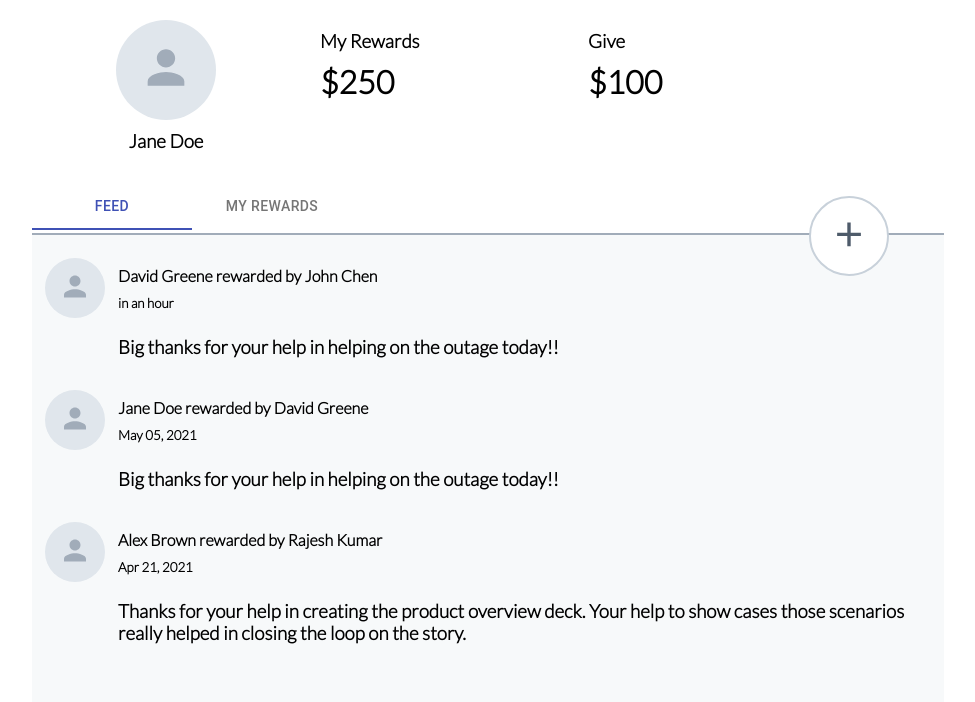
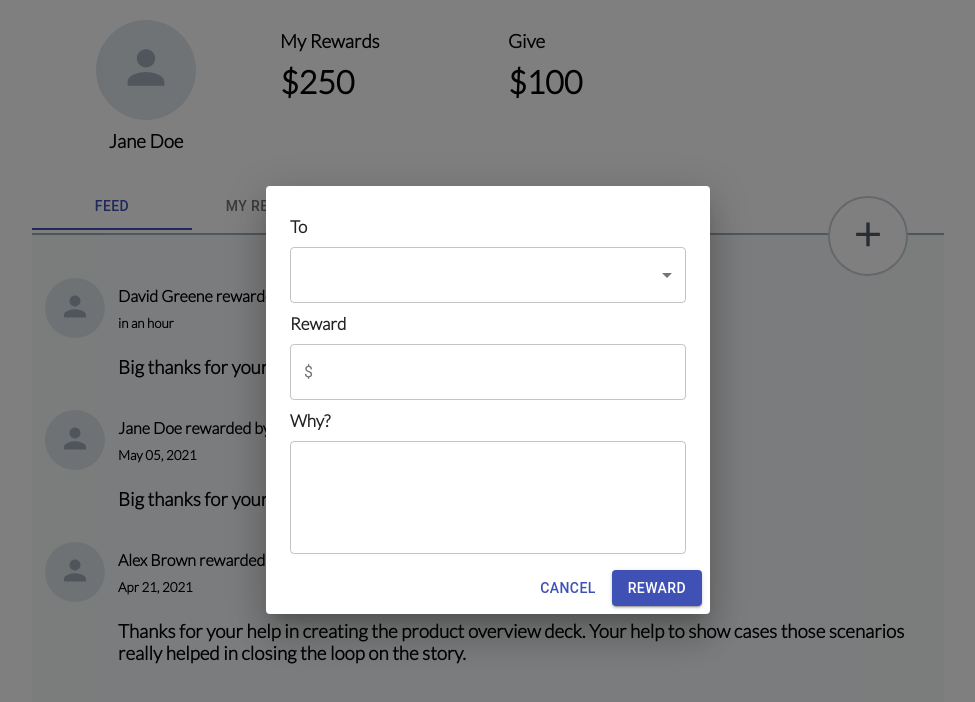
Before and after one commit to VladaGaravaya/PeerRewards, a React (Create React App) app: page / in a window 1280 px wide. Both pictures are taken after a click on the button 1001 px from the left and 236 px from the top of the page. Shown: the top 702 px of the page, without its empty margins (152-1127 px from the left). Built offline with nearby package versions, Linux system fonts and the light colour scheme.

Commit message:
add modal

```diff
--- a/src/App.tsx
+++ b/src/App.tsx
@@ -3,10 +3,18 @@ import React from 'react';
 import { FeedAndMyRewards, UserInfo } from './components';
 
 function App() {
+  const [myRewards, setMyRewards] = React.useState<number>(250);
+  const [give, setGive] = React.useState<number>(100);
+
+  const changeUserReward = (cost: number) => {
+    setMyRewards(myRewards - cost);
+    setGive(give + cost);
+  };
+
   return (
     <Container maxWidth="md">
-      <UserInfo myRewards={250} give={100} />
-      <FeedAndMyRewards />
+      <UserInfo myRewards={myRewards} give={give} />
+      <FeedAndMyRewards myRewards={myRewards} changeUserReward={changeUserReward}/>
     </Container>
   );
 }
--- a/src/components/FeedAndMyRewards/index.tsx
+++ b/src/components/FeedAndMyRewards/index.tsx
@@ -1,6 +1,6 @@
-import React, { useEffect } from "react";
+import React from "react";
 import { makeStyles, Tab, Tabs } from "@material-ui/core";
-import { RewardItem } from "..";
+import { NewRewardModal, RewardItem } from "..";
 import { RewardInfo } from "../../models/RewardInfo";
 import { FEEDS } from "../../contants";
 import { getFilteredFeedsByDate, getFilteredFeedsByUser } from "../../helper";
@@ -12,10 +12,11 @@ const useStyles = makeStyles({
     },
     feedWrapp: {
         width: "100%",
-        minHeight: "calc(100vh - 255px)",
+        boxSizing: "border-box",
+        minHeight: "calc(100vh - 295px)",
         backgroundColor: "#f7f9fa",
         borderTop: "2px solid #a1acb9",
-        padding: "10px 0",
+        padding: "30px 0",
         marginTop: 3,
     },
     plusButton: {
@@ -25,8 +26,12 @@ const useStyles = makeStyles({
         height: 80,
         border: "2px solid #c8d1da",
         backgroundColor: "#ffffff",
-        right: 55,
+        right: "4%",
         top: 14,
+
+        '&:hover': {
+            cursor: "pointer",
+        }
     },
     plusIcon: {
         color: "#4e5b6a",
@@ -35,16 +40,35 @@ const useStyles = makeStyles({
     },
 });
 
-const FeedAndMyRewards = () => {
+interface FeedAndMyRewardsProps {
+    myRewards: number;
+    changeUserReward: (cost: number) => void;
+}
+
+const FeedAndMyRewards = ({ myRewards, changeUserReward }: FeedAndMyRewardsProps) => {
     const classes = useStyles();
 
     const [tabNum, setTabNum] = React.useState(0);
+    const [openModal, setOpenModal] = React.useState(false);
+    const [currentFeeds, setCurrentFeeds] = React.useState<RewardInfo[]>(() => getFilteredFeedsByDate(FEEDS));
 
     const handleChange = (_event: any, newValue: number) => {
         setTabNum(newValue);
     };
 
-    const filteredFeeds = tabNum === 0 ? getFilteredFeedsByDate(FEEDS) : getFilteredFeedsByDate(getFilteredFeedsByUser(FEEDS, 'Jane Doe'));
+    const onClickOpenModal = () => setOpenModal(true);
+
+    const onCloseModal = () => setOpenModal(false);
+
+    const onAddReward = (item: RewardInfo) => {
+        setCurrentFeeds(getFilteredFeedsByDate([...currentFeeds, item]));
+        changeUserReward(item.cost!);
+        onCloseModal();
+    };
+
+    const filteredFeeds = tabNum === 0
+        ? currentFeeds
+        : getFilteredFeedsByUser(currentFeeds, 'Jane Doe');
 
     return (
         <div className={classes.feedsAndRewardsWrapp}>
@@ -57,10 +81,21 @@ const FeedAndMyRewards = () => {
                 <Tab label="Feed" />
                 <Tab label="My Rewards" />
             </Tabs>
-            <button className={classes.plusButton}><AddSharpIcon className={classes.plusIcon}/></button>
+            <button
+                className={classes.plusButton}
+                onClick={onClickOpenModal}
+            >
+                <AddSharpIcon className={classes.plusIcon}/>
+            </button>
             <div className={classes.feedWrapp}>
                 {filteredFeeds.map((reward: RewardInfo) => <RewardItem key={reward.id} reward={reward} />)}
             </div>
+            <NewRewardModal
+                open={openModal}
+                myRewards={myRewards}
+                onClose={onCloseModal}
+                onReward={onAddReward}
+            />
         </div>
     );
 };
--- /dev/null
+++ b/src/components/NewRewardModal/index.tsx
@@ -0,0 +1,120 @@
+import React from 'react';
+import Button from '@material-ui/core/Button';
+import Dialog from '@material-ui/core/Dialog';
+import DialogActions from '@material-ui/core/DialogActions';
+import DialogContent from '@material-ui/core/DialogContent';
+import { RewardInfo } from '../../models/RewardInfo';
+import { FormControl, FormHelperText, InputAdornment, makeStyles, MenuItem, OutlinedInput, TextField } from '@material-ui/core';
+import { USERS } from '../../contants';
+
+const useStyles = makeStyles({
+    label: {
+        fontWeight: 600,
+        fontSize: 17,
+        margin: "10px 0",
+    },
+});
+
+interface NewRewardModalProps {
+    open: boolean;
+    myRewards: number;
+    onClose: () => void;
+    onReward: (item: RewardInfo) => void;
+}
+
+const NewRewardModal = ({
+    open,
+    myRewards,
+    onClose,
+    onReward,
+}: NewRewardModalProps) => {
+    const classes = useStyles();
+
+    const [userTo, setUserTo] = React.useState<string>();
+    const [reward, setReward] = React.useState<number>();
+    const [comment, setComment] = React.useState<string>();
+
+    const handleReward = (e: any) => {
+        e.preventDefault();
+
+        if (!reward || !userTo || !!(reward && reward > myRewards)) {
+            return;
+        }
+        onReward({
+            id: Math.random(),
+            userTo,
+            cost: +reward,
+            comment,
+            date: (new Date()).toISOString(),
+            userBy: 'Jane Doe',
+        });
+        resetModal();
+    };
+
+    const resetModal = () => {
+        setUserTo(undefined);
+        setReward(undefined);
+        setComment(undefined);
+    };
+
+    const handleClose = () => {
+        onClose();
+        resetModal();
+    }
+
+    return (
+        <Dialog maxWidth="xs" open={open} onClose={handleClose}>
+            <form onSubmit={handleReward}>
+                <DialogContent>
+                    <FormControl fullWidth variant="outlined">
+                        <label className={classes.label}>To</label>
+                        <TextField
+                            select
+                            value={userTo}
+                            onChange={(e: any) => setUserTo(e.target.value)}
+                            variant="outlined"
+                            required
+                        >
+                            {USERS.map((user: string) => (
+                                <MenuItem key={user} value={user}>
+                                    {user}
+                                </MenuItem>
+                            ))}
+                        </TextField>
+                    </FormControl>
+                    <FormControl fullWidth variant="outlined" error={!!(reward && reward > myRewards)}>
+                        <label className={classes.label}>Reward</label>
+                        <OutlinedInput
+                            startAdornment={<InputAdornment position="start">$</InputAdornment>}
+                            value={reward}
+                            type="number"
+                            aria-describedby="reward"
+                            required
+                            onChange={(e: any) => setReward(e.target.value)}
+                        />
+                        {!!(reward && reward > myRewards) && <FormHelperText id="reward">You enter more than your rewards.</FormHelperText>}
+                    </FormControl>
+                    <FormControl fullWidth variant="outlined">
+                        <label className={classes.label}>Why?</label>
+                        <OutlinedInput
+                            multiline
+                            rows={4}
+                            value={comment}
+                            onChange={(e: any) => setComment(e.target.value)}
+                        />
+                    </FormControl>
+                </DialogContent>
+                <DialogActions>
+                    <Button onClick={handleClose} color="primary">
+                        Cancel
+                    </Button>
+                    <Button type="submit" variant="contained" color="primary">
+                        Reward
+                    </Button>
+                </DialogActions>
+            </form>
+        </Dialog>
+    );
+};
+
+export default NewRewardModal;
--- a/src/components/RewardItem/index.tsx
+++ b/src/components/RewardItem/index.tsx
@@ -8,6 +8,8 @@ const useStyles = makeStyles({
     rewardWrapp: {
         display: "flex",
         width: "100%",
+        boxSizing: "border-box",
+        paddingRight: 20,
     },
     rewardIconSection: {
         padding: 13,
--- a/src/components/UserInfo/index.tsx
+++ b/src/components/UserInfo/index.tsx
@@ -1,18 +1,14 @@
 import React from "react";
-import { makeStyles } from "@material-ui/core";
+import { Grid, makeStyles } from "@material-ui/core";
 import { UserIcon } from "..";
 
 const useStyles = makeStyles({
-    userInfoWrapp: {
-        display: "flex",
-        width: "100%",
-    },
     userInfoSection: {
-        width: "25%",
         padding: 20,
     },
     userCard: {
         display: "flex",
+        padding: 20,
         flexDirection: "column",
         alignItems: "center",
     },
@@ -33,20 +29,20 @@ const UserInfo = ({
     const classes = useStyles();
 
     return (
-        <div className={classes.userInfoWrapp}>
-            <div className={`${classes.userInfoSection} ${classes.userCard}`}>
+        <Grid container>
+            <Grid item xs={12} sm={3} className={`${classes.userInfoSection} ${classes.userCard}`}>
                 <UserIcon size="large" />
                 <h3 className={classes.userHeader}>Jane Doe</h3>
-            </div>
-            <div className={classes.userInfoSection}>
+            </Grid>
+            <Grid item xs={6} sm={3} className={classes.userInfoSection}>
                 <h3 className={classes.userHeader}>My Rewards</h3>
                 <h1 className={classes.userHeader}>${myRewards}</h1>
-            </div>
-            <div className={classes.userInfoSection}>
+            </Grid>
+            <Grid item xs={6} sm={3} className={classes.userInfoSection}>
                 <h3 className={classes.userHeader}>Give</h3>
                 <h1 className={classes.userHeader}>${give}</h1>
-            </div>
-        </div>
+            </Grid>
+        </Grid>
     );
 };
 
--- a/src/components/index.ts
+++ b/src/components/index.ts
@@ -2,5 +2,6 @@ import FeedAndMyRewards from './FeedAndMyRewards';
 import UserInfo from './UserInfo';
 import UserIcon from './UserIcon';
 import RewardItem from './RewardItem';
+import NewRewardModal from './NewRewardModal';
 
-export { FeedAndMyRewards, UserInfo, UserIcon, RewardItem };
+export { FeedAndMyRewards, UserInfo, UserIcon, RewardItem, NewRewardModal };
--- a/src/contants.ts
+++ b/src/contants.ts
@@ -23,4 +23,4 @@ export const FEEDS = [
     },
 ];
 
-export const users = ["David Greene", "John Chen", "Alex Brown", "Rajesh Kumar", "Jane Doe"];
+export const USERS = ["David Greene", "John Chen", "Alex Brown", "Rajesh Kumar"];
--- a/src/index.tsx
+++ b/src/index.tsx
@@ -5,9 +5,7 @@ import App from './App';
 import reportWebVitals from './reportWebVitals';
 
 ReactDOM.render(
-  <React.StrictMode>
-    <App />
-  </React.StrictMode>,
+  <App />,
   document.getElementById('root')
 );
 
--- a/src/models/RewardInfo.ts
+++ b/src/models/RewardInfo.ts
@@ -1,7 +1,8 @@
 export interface RewardInfo {
-    id: string;
+    id: string | number;
     userTo: string;
     userBy: string;
     date: string;
-    comment: string;
+    comment?: string;
+    cost?: number;
 }
```
